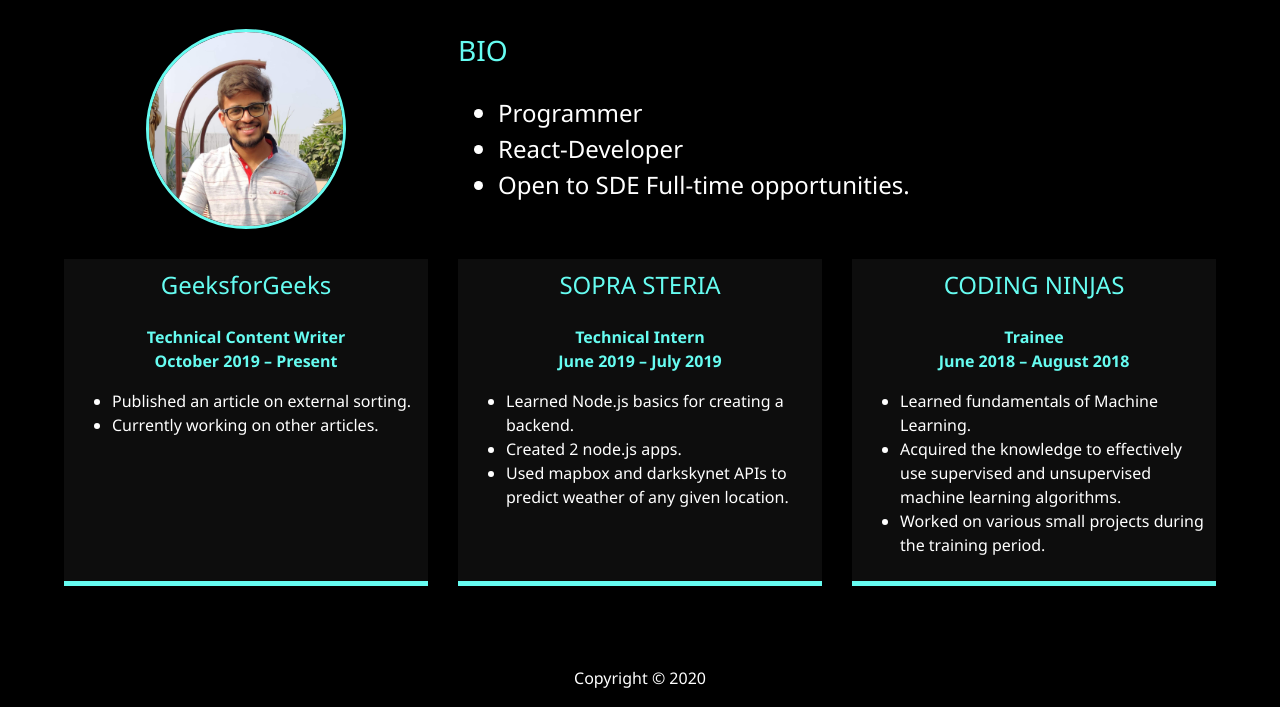
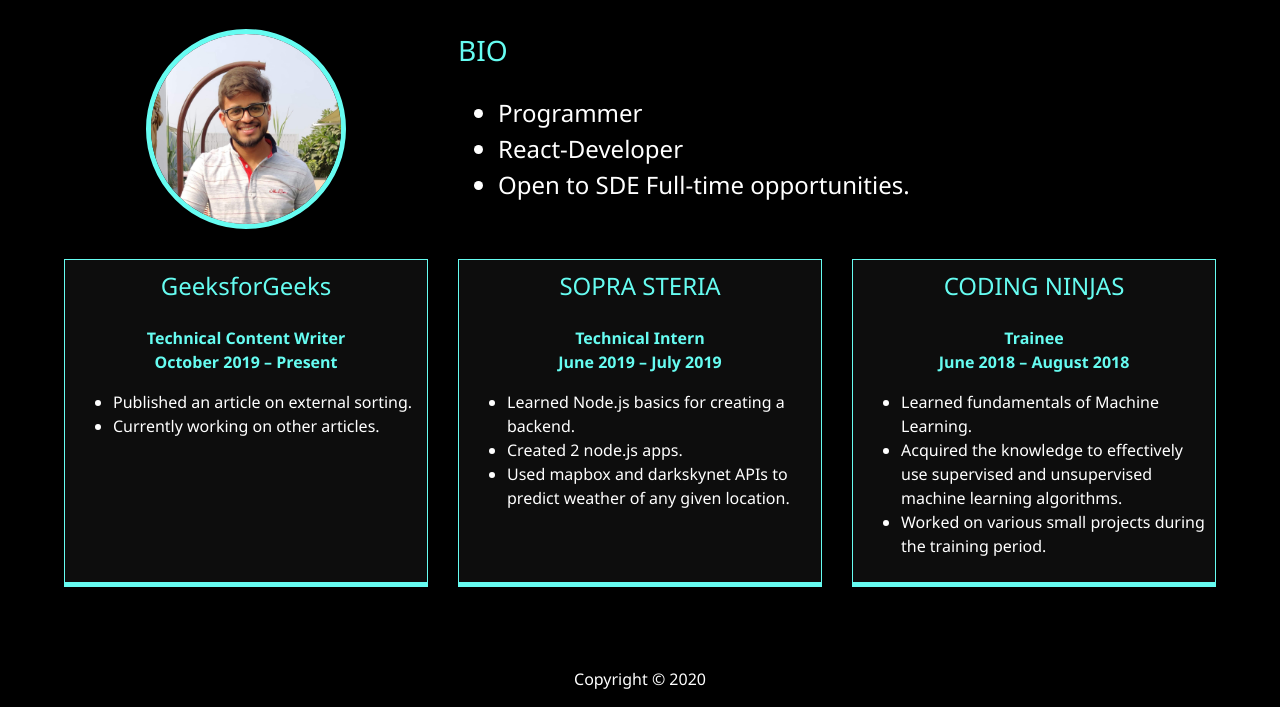
Before and after one commit to saxena11ashish/Portfolio, a website: page dist/about.html in a window 1280 px wide. Shown: the part 253-960 px from the top of the page. Drawn offline with Linux system fonts and the light colour scheme.

Commit message:
Element Visibility improved

```diff
--- a/scss/main.scss
+++ b/scss/main.scss
@@ -87,7 +87,7 @@
         border-radius: 50%;
         height:200px;
         width:200px;
-        border: 3px solid $secondary-color;
+        border: 5px solid $secondary-color;
     }
     .bio {
         grid-area: bio;
@@ -104,6 +104,7 @@
         grid-area: job3;
     }
     .job {
+        border: 1px solid $secondary-color;
         h2,h4{
             color: $secondary-color;
             text-align: center;
@@ -160,7 +161,7 @@
 // Button styles
 .btn {
     display: block;
-    border: 0;
+    border: 1px solid $secondary-color;
     padding: 0.5rem 1rem;
     margin-bottom: 0.3rem;
     &:hover {
```
Also changed, not shown: dist/css/main.css.
